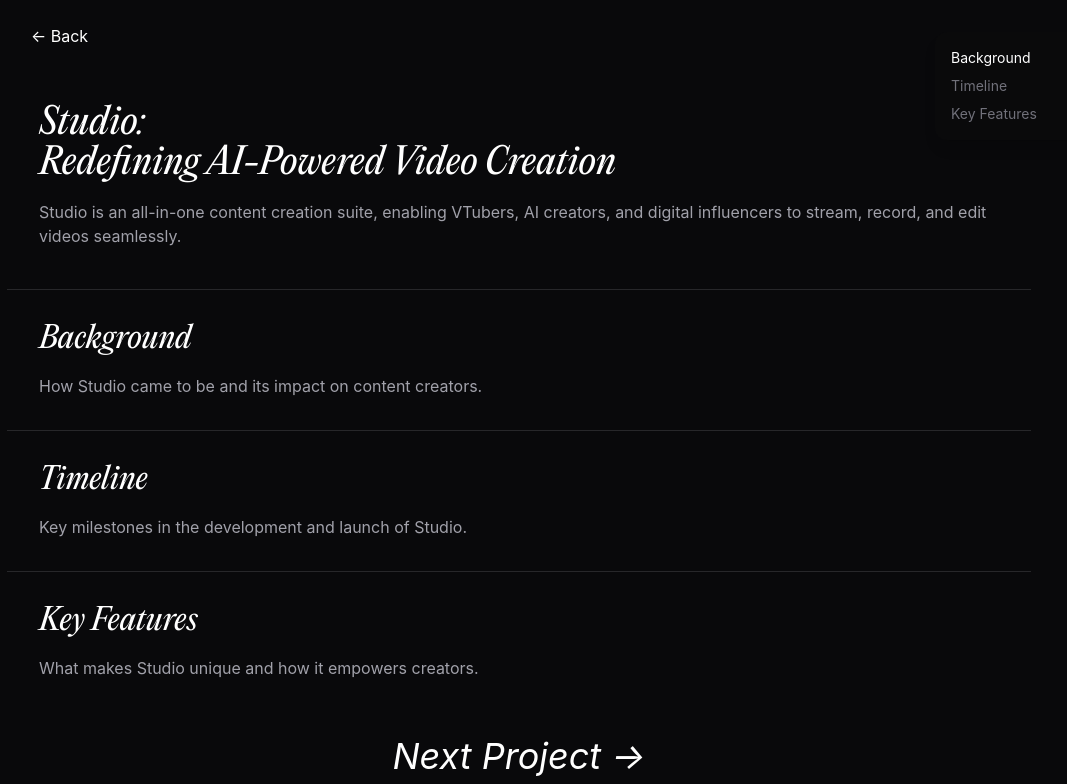
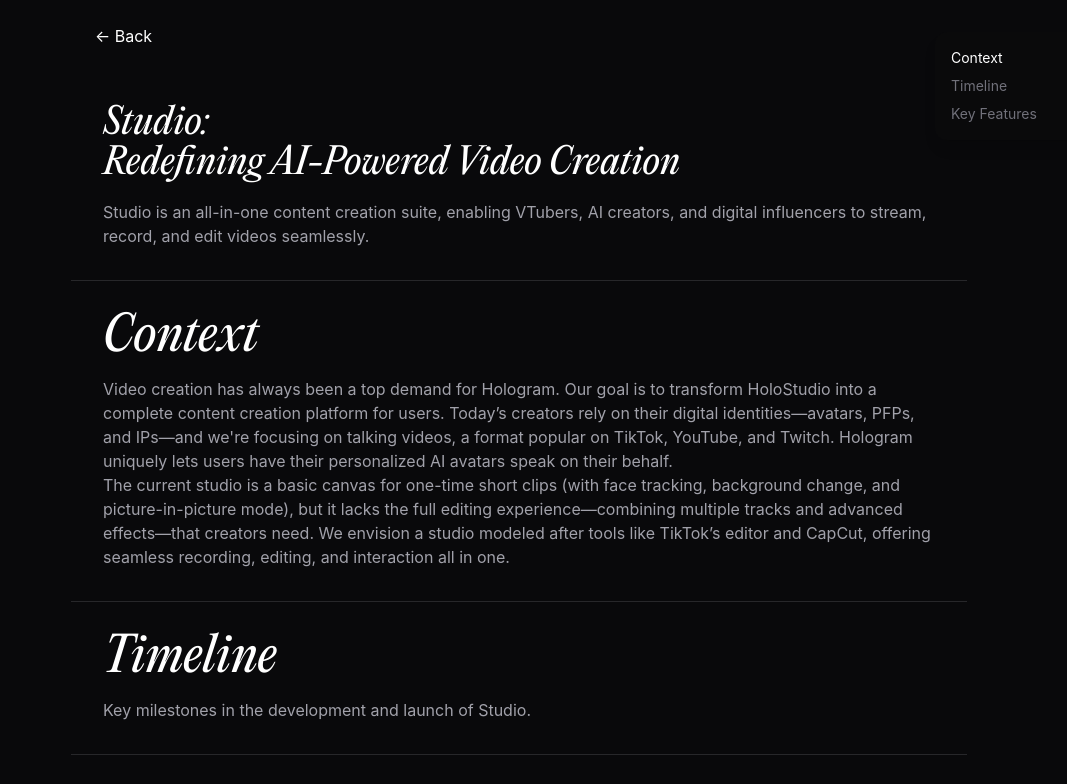
Before and after one commit to hoiian/portfolio2025, a React (Vite) app: page /work1 in a window 1280 px wide. Shown: the top 784 px of the page, without its empty margins (121-1188 px from the left). Built offline with nearby package versions, Linux system fonts and the light colour scheme.

Commit message:
adjust work1 content

```diff
--- a/src/pages/Work1.jsx
+++ b/src/pages/Work1.jsx
@@ -2,12 +2,12 @@ import React, { useState, useEffect } from "react";
 import { Link } from "react-router-dom";
 
 export default function Work1() {
-  const [activeSection, setActiveSection] = useState("background");
+  const [activeSection, setActiveSection] = useState("context");
 
   useEffect(() => {
     const handleScroll = () => {
-      const sections = ["background", "timeline", "features"];
-      let currentSection = "background";
+      const sections = ["context", "timeline", "features"];
+      let currentSection = "context";
       sections.forEach((section) => {
         const element = document.getElementById(section);
         if (element) {
@@ -25,13 +25,13 @@ export default function Work1() {
   }, []);
 
   return (
-    <div className="min-h-screen text-white flex flex-col max-w-5xl mx-auto relative">
+    <div className="min-h-screen text-white flex flex-col max-w-4xl mx-auto relative">
       {/* Fixed Right Navigation */}
       <nav className="fixed top-8 right-8 bg-zinc-900 bg-opacity-10 p-4 rounded-xl shadow-lg w-48">
         <ul className="space-y-2 text-sm">
           <li>
-            <a href="#background" className={`block ${activeSection === "background" ? "text-white" : "text-zinc-500"} hover:text-zinc-300`}>
-              Background
+            <a href="#context" className={`block ${activeSection === "context" ? "text-white" : "text-zinc-500"} hover:text-zinc-300`}>
+              Context
             </a>
           </li>
           <li>
@@ -62,20 +62,25 @@ export default function Work1() {
       </main>
 
       {/* Background Section */}
-      <section id="background" className="p-8 border-t border-zinc-800">
-        <h2 className="text-3xl italic">Background</h2>
-        <p className="mt-4">How Studio came to be and its impact on content creators.</p>
+      <section id="context" className="p-8 border-t border-zinc-800">
+        <h2 className="text-5xl italic">Context</h2>
+        <p className="mt-4">
+          Video creation has always been a top demand for Hologram. Our goal is to transform HoloStudio into a complete content creation platform for users. Today’s creators rely on their digital identities—avatars, PFPs, and IPs—and we're focusing on talking videos, a format popular on TikTok, YouTube, and Twitch. Hologram uniquely lets users have their personalized AI avatars speak on their behalf.
+        </p>
+        <p>
+          The current studio is a basic canvas for one-time short clips (with face tracking, background change, and picture-in-picture mode), but it lacks the full editing experience—combining multiple tracks and advanced effects—that creators need. We envision a studio modeled after tools like TikTok’s editor and CapCut, offering seamless recording, editing, and interaction all in one.
+        </p>
       </section>
 
       {/* Timeline Section */}
       <section id="timeline" className="p-8 border-t border-zinc-800">
-        <h2 className="text-3xl italic">Timeline</h2>
+        <h2 className="text-5xl italic">Timeline</h2>
         <p className="mt-4">Key milestones in the development and launch of Studio.</p>
       </section>
 
       {/* Key Features Section */}
       <section id="features" className="p-8 border-t border-zinc-800">
-        <h2 className="text-3xl italic">Key Features</h2>
+        <h2 className="text-5xl italic">Key Features</h2>
         <p className="mt-4">What makes Studio unique and how it empowers creators.</p>
       </section>
 
```
